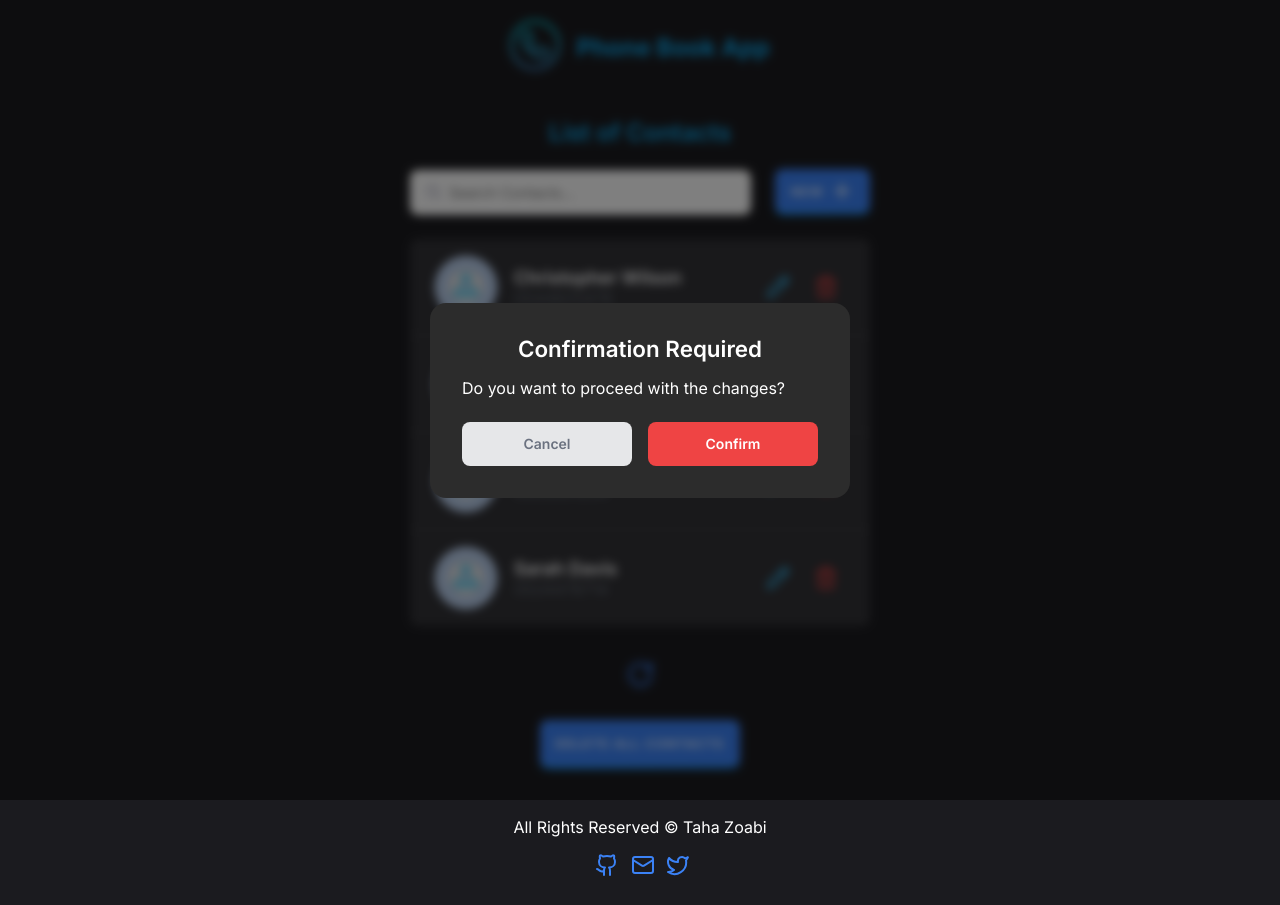
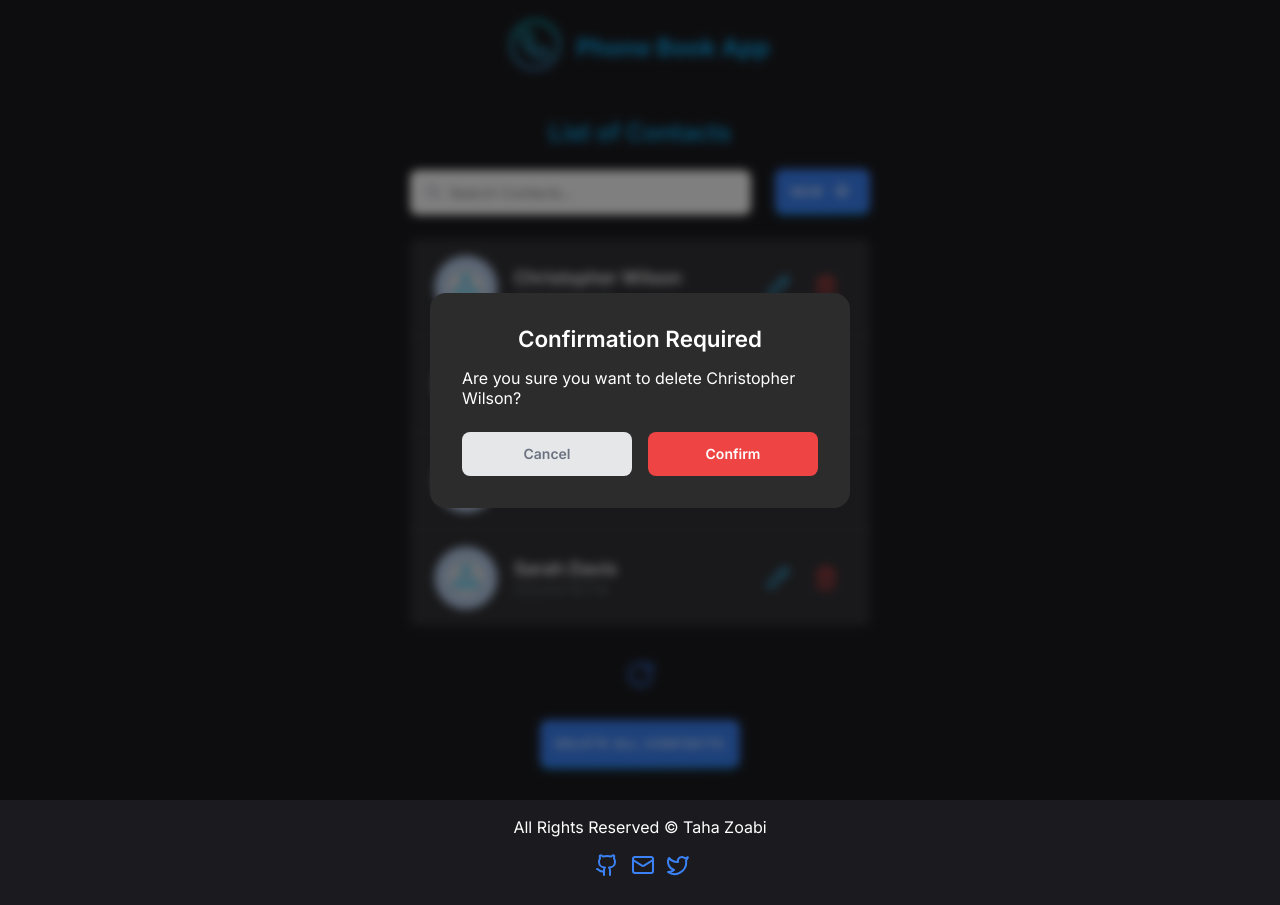
Before and after one commit to TahaZoabi/Phone-Book-V2, a React (Vite) app: page / in a window 1280 px wide. Both pictures are taken after a click on the element 826 px from the left and 287 px from the top of the page. Built offline with nearby package versions, Linux system fonts and the light colour scheme.

Commit message:
confirm delete message now shows the contacts name

```diff
--- a/src/GlobalContext.jsx
+++ b/src/GlobalContext.jsx
@@ -36,7 +36,7 @@ export const GlobalProvider = ({ children }) => {
   const [contactsList, setContactsList] = useState(initialState);
   const [isFormOpen, setIsFormOpen] = useState(false);
   const [isConfirmOpen, setIsConfirmOpen] = useState(false);
-  const [deleteState, setDeleteState] = useState(null);
+  const [deleteState, setDeleteState] = useState("");
   const nameRef = useRef("");
   const phoneNumberRef = useRef("");
 
--- a/src/components/Confirm.jsx
+++ b/src/components/Confirm.jsx
@@ -10,6 +10,7 @@ function Confirm() {
     deleteState,
     setDeleteState,
   } = useContext(GlobalContext);
+
   function handleCancelClick() {
     setIsConfirmOpen(false);
   }
@@ -27,7 +28,9 @@ function Confirm() {
 
   function resetActions() {
     setIsConfirmOpen(false);
-    setDeleteState(null);
+    setDeleteState({
+      type: "",
+    });
   }
 
   return (
@@ -40,7 +43,11 @@ function Confirm() {
           <p className="alert-Warning">Confirmation Required</p>
         </div>
         <p id="confirm-text" className="message">
-          Do you want to proceed with the changes?
+          Are you sure you want to delete
+          {deleteState.type === "individual"
+            ? " " + deleteState.name
+            : " all contacts"}
+          ?
         </p>
         <div className="actions">
           <button
--- a/src/components/Contact.jsx
+++ b/src/components/Contact.jsx
@@ -10,6 +10,7 @@ function Contact({ contact, index }) {
     setDeleteState({
       type: "individual",
       index,
+      name: contact.name,
     });
   }
 
```
